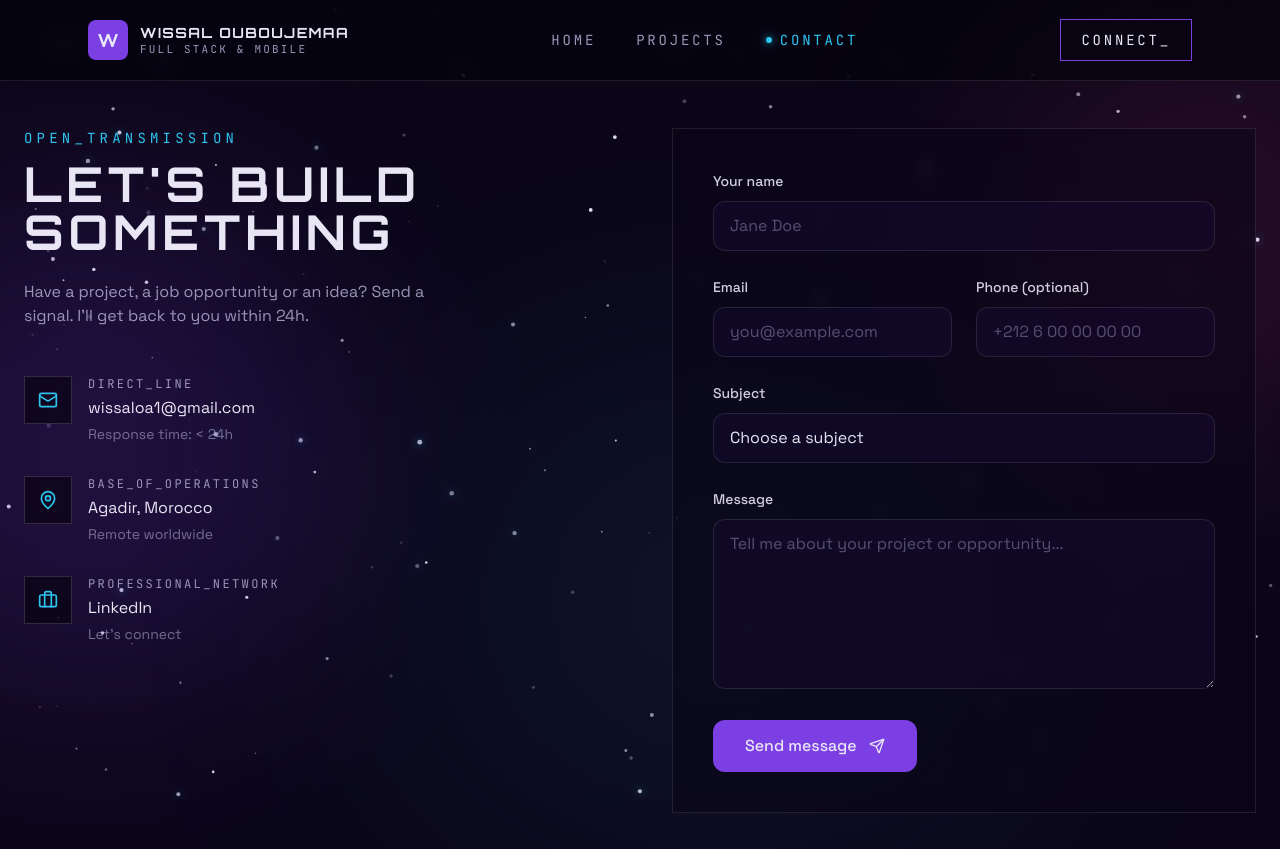
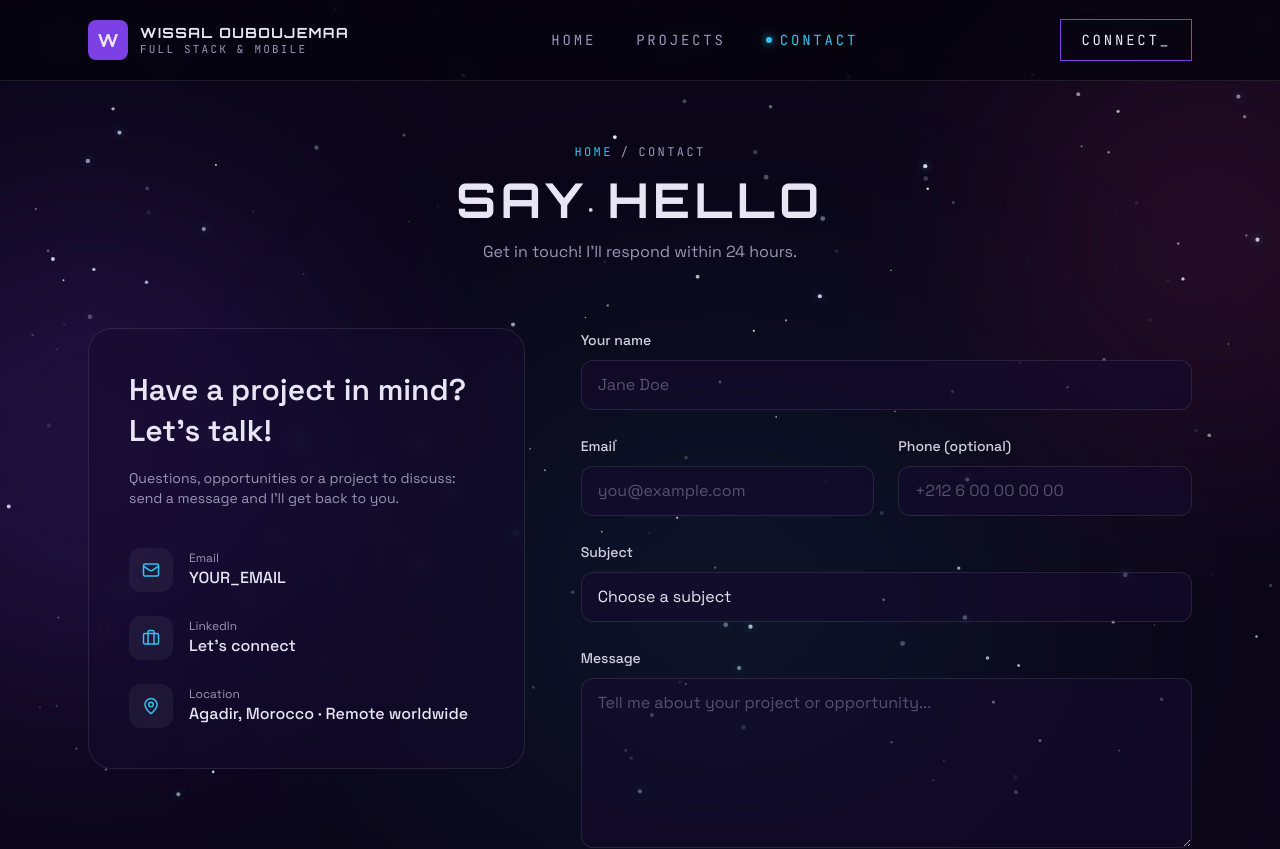
Before and after one commit to wiissal/wiissal-portfolio, a Next.js app: page /contact in a window 1280 px wide. Shown: the top 849 px of the page. Built offline with nearby package versions, Linux system fonts and the light colour scheme.

Commit message:
style(contact): centered header and info card layout

```diff
--- a/src/app/contact/page.js
+++ b/src/app/contact/page.js
@@ -3,76 +3,67 @@ import ContactForm from "../../components/ContactForm";
 
 export const metadata = {
   title: "Contact | Wissal Ouboujemaa",
-  description :  "Get in touch for jobs, freelance projects or collaborations.",
+  description: "Get in touch for jobs, freelance projects or collaborations.",
 };
 
 const channels = [
-  {
-    icon: Mail,
-    label: "DIRECT_LINE",
-    value: "wissaloa1@gmail.com",
-    href: "mailto:wissaloa1@gmail.com",
-    note: "Response time: < 24h",
-  },
-  {
-    icon: MapPin,
-    label: "BASE_OF_OPERATIONS",
-    value: "Agadir, Morocco",
-    note: "Remote worldwide",
-  },
-  {
-    icon: Briefcase,
-    label: "PROFESSIONAL_NETWORK",
-    value: "LinkedIn",
-    href: "YOUR_LINKEDIN_URL",
-    note: "Let's connect",
-  },
+  { icon: Mail, label: "Email", value: "YOUR_EMAIL", href: "mailto:YOUR_EMAIL" },
+  { icon: Briefcase, label: "LinkedIn", value: "Let's connect", href: "YOUR_LINKEDIN_URL" },
+  { icon: MapPin, label: "Location", value: "Agadir, Morocco · Remote worldwide" },
 ];
+
 export default function ContactPage() {
   return (
-    <main className="mx-auto min-h-screen max-w-7xl px-6 pt-32 pb-24">
-      <div className="grid gap-16 lg:grid-cols-2">
-        {/* left: intro + channels */}
-        <div>
-          <p className="font-mono text-sm tracking-[0.3em] text-cyan-glow">OPEN_TRANSMISSION</p>
-          <h1 className="mt-3 font-display text-4xl font-bold tracking-widest md:text-5xl">
-            LET&apos;S BUILD SOMETHING
-          </h1>
-          <p className="mt-6 max-w-md text-muted">
-            Have a project, a job opportunity or an idea? Send a signal. I&apos;ll get back to you within 24h.
+    <main className="mx-auto min-h-screen max-w-6xl px-6 pt-36 pb-24">
+      {/* centered header */}
+      <header className="text-center">
+        <p className="font-mono text-xs tracking-[0.2em]">
+          <span className="text-cyan-glow">HOME</span>
+          <span className="mx-2 text-muted">/</span>
+          <span className="text-muted">CONTACT</span>
+        </p>
+        <h1 className="mt-4 font-display text-4xl font-bold tracking-widest md:text-5xl">SAY HELLO</h1>
+        <p className="mt-4 text-muted">Get in touch! I&apos;ll respond within 24 hours.</p>
+      </header>
+
+      <div className="mt-16 grid items-start gap-10 lg:grid-cols-[minmax(0,5fr)_minmax(0,7fr)] lg:gap-14">
+        {/* info card */}
+        <aside className="rounded-3xl border border-white/10 bg-space-800/50 p-8 backdrop-blur-sm md:p-10">
+          <h2 className="text-2xl font-semibold leading-snug md:text-3xl">
+            Have a project in mind? Let&apos;s talk!
+          </h2>
+          <p className="mt-4 text-sm text-muted">
+            Questions, opportunities or a project to discuss: send a message and I&apos;ll get back to you.
           </p>
 
-          <ul className="mt-12 space-y-8">
-            {channels.map(({ icon: Icon, label, value, href, note }) => (
-              <li key={label} className="flex items-start gap-4">
-                <span className="flex h-12 w-12 shrink-0 items-center justify-center border border-white/15 bg-space-950/60 text-cyan-glow">
-                  <Icon size={20} />
+          <ul className="mt-10 space-y-6">
+            {channels.map(({ icon: Icon, label, value, href }) => (
+              <li key={label} className="flex items-center gap-4">
+                <span className="flex h-11 w-11 shrink-0 items-center justify-center rounded-xl bg-white/5 text-cyan-glow">
+                  <Icon size={18} />
                 </span>
                 <div>
-                  <p className="font-mono text-xs tracking-[0.2em] text-muted">{label}</p>
+                  <p className="text-xs text-muted">{label}</p>
                   {href ? (
                     <a
                       href={href}
                       target={href.startsWith("http") ? "_blank" : undefined}
                       rel={href.startsWith("http") ? "noopener noreferrer" : undefined}
-                      className="mt-1 block text-star transition hover:text-cyan-glow"
+                      className="font-medium text-star transition hover:text-cyan-glow"
                     >
                       {value}
                     </a>
                   ) : (
-                    <p className="mt-1 text-star">{value}</p>
+                    <p className="font-medium text-star">{value}</p>
                   )}
-                  <p className="mt-1 text-sm text-muted/70">{note}</p>
                 </div>
               </li>
             ))}
           </ul>
-        </div>
+        </aside>
 
-        {/* right: form */}
-        <div className="border border-white/10 bg-space-900/60 p-6 backdrop-blur-sm md:p-10">
-          <ContactForm />
-        </div>
+        {/* form */}
+        <ContactForm />
       </div>
     </main>
   );
```
